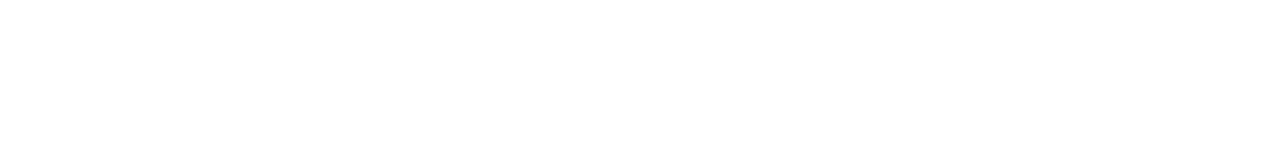
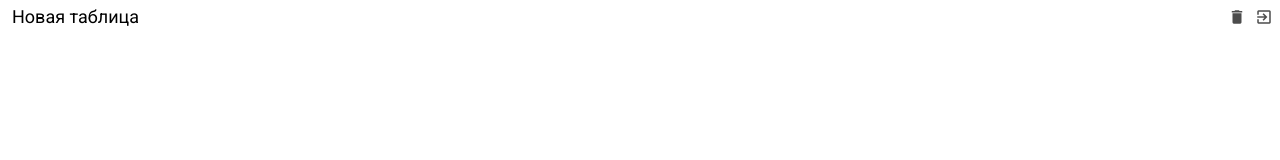
Before and after one commit to OmelyanenkoV/excel, a website built with webpack: page src/index.html in a window 1280 px wide. Built offline with nearby package versions, Linux system fonts and the light colour scheme.

Commit message:
added styles and markup to the header block

```diff
--- a/src/index.html
+++ b/src/index.html
@@ -1,22 +1,38 @@
 <!DOCTYPE html>
 <html lang="en">
   <head>
-    <meta charset="UTF-8">
-    <meta name="viewport" content="width=device-width, initial-scale=1.0">
-    <link rel="shortcut icon" href="favicon.ico" type="image/x-icon">
+    <meta charset="UTF-8" />
+    <meta name="viewport" content="width=device-width, initial-scale=1.0" />
+    <link rel="shortcut icon" href="favicon.ico" type="image/x-icon" />
+    <link
+      href="https://fonts.googleapis.com/icon?family=Material+Icons"
+      rel="stylesheet"
+    />
     <title>Excel</title>
   </head>
   <body>
     <div id="app" class="container">
       <div class="excel">
         <div class="excel__header">
+          <input
+            type="text"
+            class="excel__header__input"
+            value="Новая таблица"
+          />
+          <div>
+            <div class="excel__header__button">
+              <i class="material-icons">delete</i>
+            </div>
+            <div class="excel__header__button">
+              <i class="material-icons">exit_to_app</i>
+            </div>
+          </div>
+        </div>
 
-            </div>
         <div class="excel__toolbar"></div>
         <div class="excel__formula"></div>
         <div class="excel__table"></div>
       </div>
     </div>
-
   </body>
 </html>
--- a/src/scss/_mixins.scss
+++ b/src/scss/_mixins.scss
@@ -0,0 +1,20 @@
+@mixin button($color: green) {
+  height: 24px;
+  min-width: 24px;
+  padding: 3px;
+  text-align: center;
+  position: relative;
+  display: inline-block;
+  color: rgba(0, 0, 0, 0.7);
+  & i {
+    font-size: 18px;
+  }
+  &:active,
+  &.active {
+    color: $color;
+  }
+  &:hover {
+    background: #eee;
+    cursor: pointer;
+  }
+}
--- a/src/scss/_variables.scss
+++ b/src/scss/_variables.scss
@@ -0,0 +1,2 @@
+$header-height: 34px;
+$border-color: #c0c0c0;
--- a/src/scss/header.scss
+++ b/src/scss/header.scss
@@ -0,0 +1,33 @@
+.excel__header {
+  position: absolute;
+  top: 0;
+  right: 0;
+  left: 0;
+  margin: auto;
+  height: $header-height;
+  padding-right: 4px;
+  padding-left: 4px;
+  display: flex;
+  justify-content: space-between;
+  align-items: center;
+  &__input {
+    padding: 2px 7px;
+    min-width: 1px;
+    color: #000;
+    border: 1px solid transparent;
+    border-radius: 2px;
+    height: 20px;
+    font-size: 18px;
+    line-height: 22px;
+    outline: none;
+    &:hover {
+      border: 1px solid $border-color;
+    }
+    &:focus {
+      border: 2px solid #1a73e8;
+    }
+  }
+  &__button {
+    @include button(red);
+  }
+}
```
Lines whose indentation alone changed are shown as unchanged.
